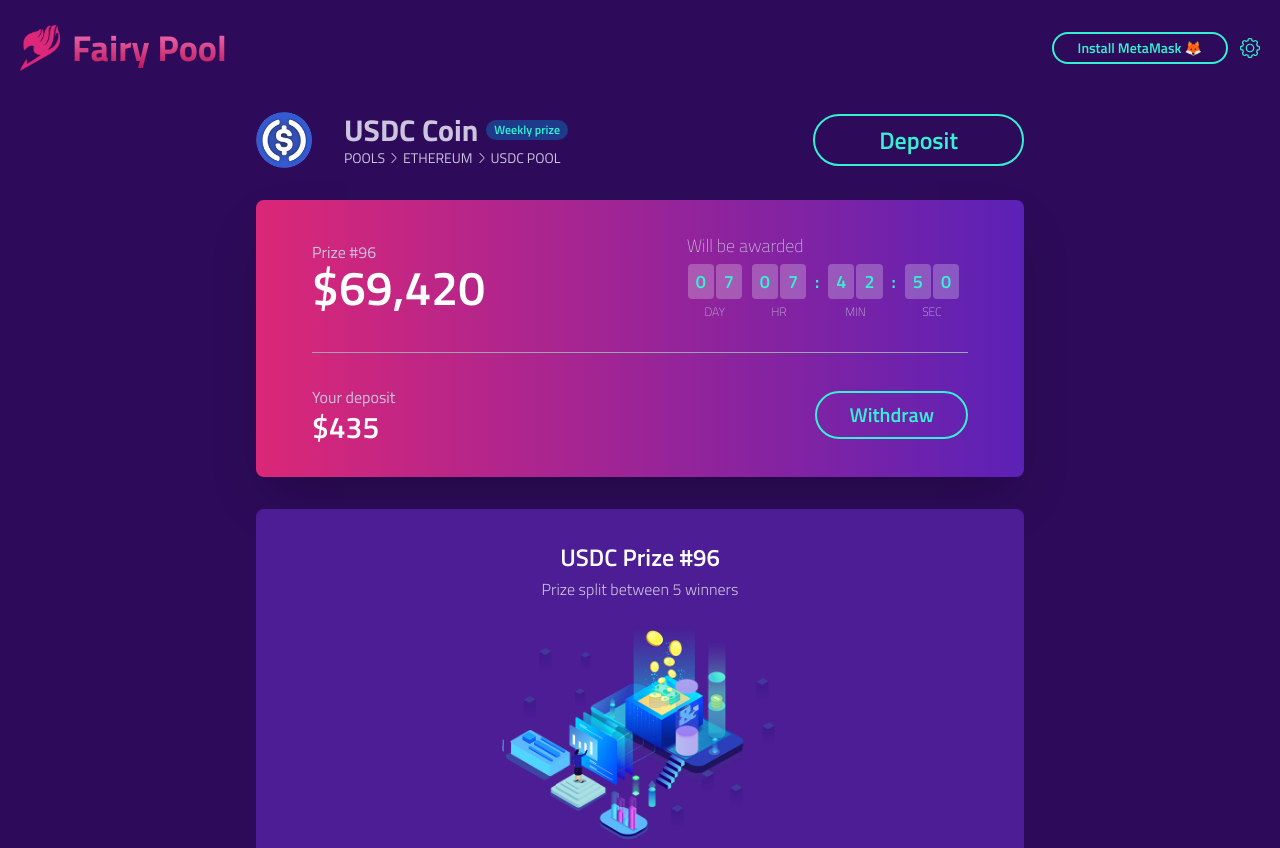
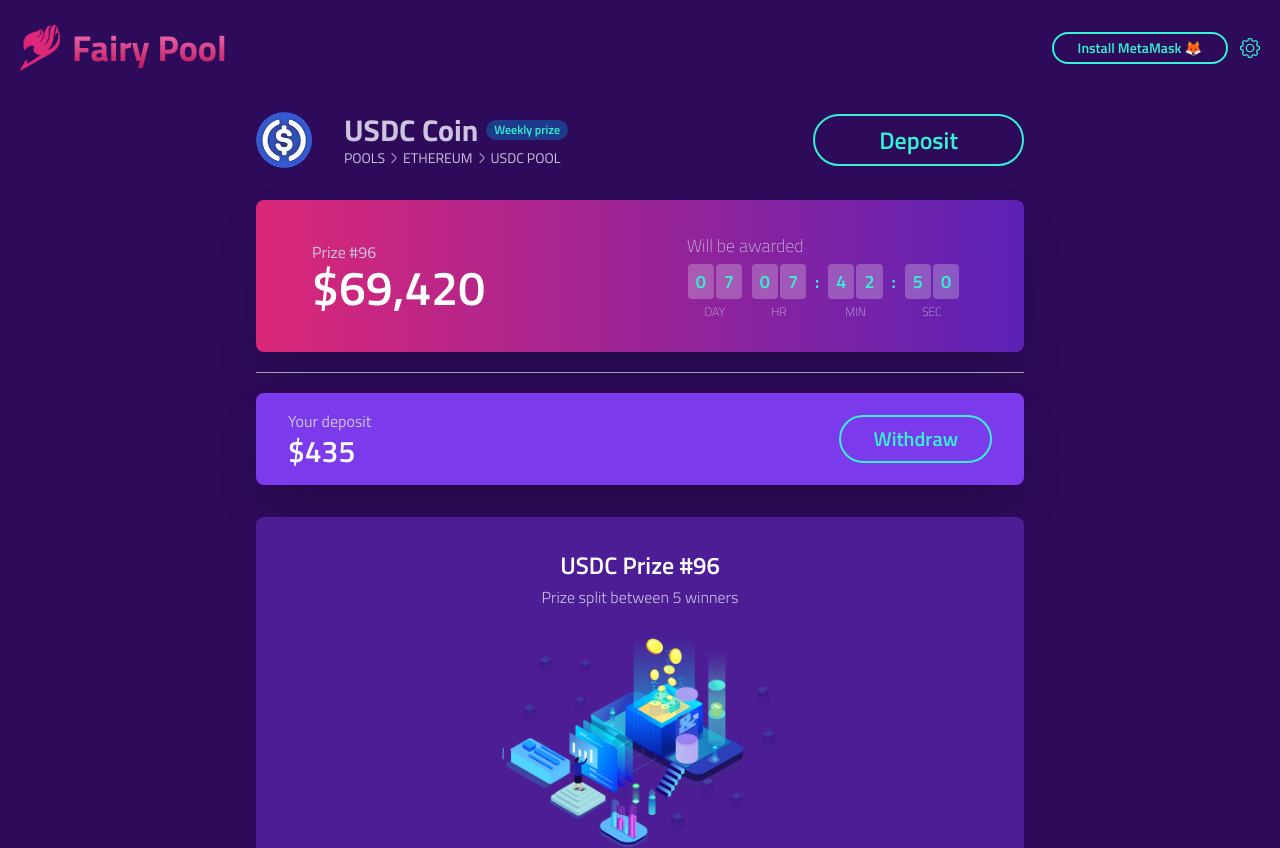
Before and after one commit to DEFI-POOL/fairy-pool-FE, a React (Create React App) app: page / in a window 1280 px wide. Shown: the top 848 px of the page. Built offline with nearby package versions, Linux system fonts and the light colour scheme.

Commit message:
Change withdraw UI + Shiny effect

```diff
--- a/src/App.js
+++ b/src/App.js
@@ -93,8 +93,8 @@
             Deposit
           </div>
         </div>
-        <div className="mt-8 rounded-lg shadow-2xl bg-gradient-to-r from-pink-600 to-purple-800 px-14 py-8">
-          <div className="flex justify-between items-center">
+        <div className="mt-8 rounded-lg shadow-2xl bg-gradient-to-r from-pink-600 to-purple-800 overflow-hidden">
+          <div className="flex justify-between items-center px-14 py-8 bg-shiny-gradient animate-shine">
             <div>
               <div className="text-secondary">Prize #96</div>
               <div className="text-white text-5xl font-semibold">$69,420</div>
@@ -108,10 +108,11 @@
               />
             </div>
           </div>
-          <div className="my-3 bg-clip-border bg-gray-400 my-8">
+        </div>
+        <div className="my-5 bg-clip-border bg-gray-400">
           <hr className="border-opacity-0" />
         </div>
-          <div className="flex justify-between items-center">
+        <div className="rounded-lg shadow-2xl px-8 py-4 flex justify-between items-center bg-purple-600">
           <div>
             <div className="text-secondary">Your deposit</div>
             <div className="text-white text-3xl font-semibold">$435</div>
@@ -124,7 +125,6 @@
             }
           >
             Withdraw
-            </div>
           </div>
         </div>
         <div className="mt-8 rounded-lg bg-purple-900 p-8">
--- a/tailwind.config.js
+++ b/tailwind.config.js
@@ -10,10 +10,13 @@
       },
       backgroundSize: {
         "rainbow-gradient": "1000% auto",
+        "shiny-gradient": "300% 100%",
       },
       backgroundImage: {
         "rainbow-gradient":
           "linear-gradient(40deg,#ff9304,#ff04ea 10%,#9b4beb 20%,#0e8dd6 30%,#0bc6df 40%,#07d464 50%,#dfd105 60%,#ff04ab 78%,#8933eb 90%,#3b89ff)",
+        "shiny-gradient":
+          "linear-gradient(-45deg,rgba(0,0,0,0) 45%,rgba(255,255,255,0.3) 50%,rgba(0,0,0,0) 55%)",
       },
       animation: {
         "flashy-text": "scrollBg 15s steps(60) infinite",
@@ -24,6 +27,7 @@
         moveUp: "moveUp 0.2s cubic-bezier(0.165, 0.840, 0.440, 1.000) forwards",
         moveDown:
           "moveDown 0.2s cubic-bezier(0.165, 0.840, 0.440, 1.000) forwards",
+        shine: "shine 3s infinite",
       },
       keyframes: {
         scrollBg: {
@@ -54,6 +58,11 @@
             transform: "scale(0.8) translateY(1000px)",
           },
         },
+        shine: {
+          "0%": {
+            "background-position": "right",
+          },
+        },
       },
     },
   },
```
Lines whose indentation alone changed are shown as unchanged.
